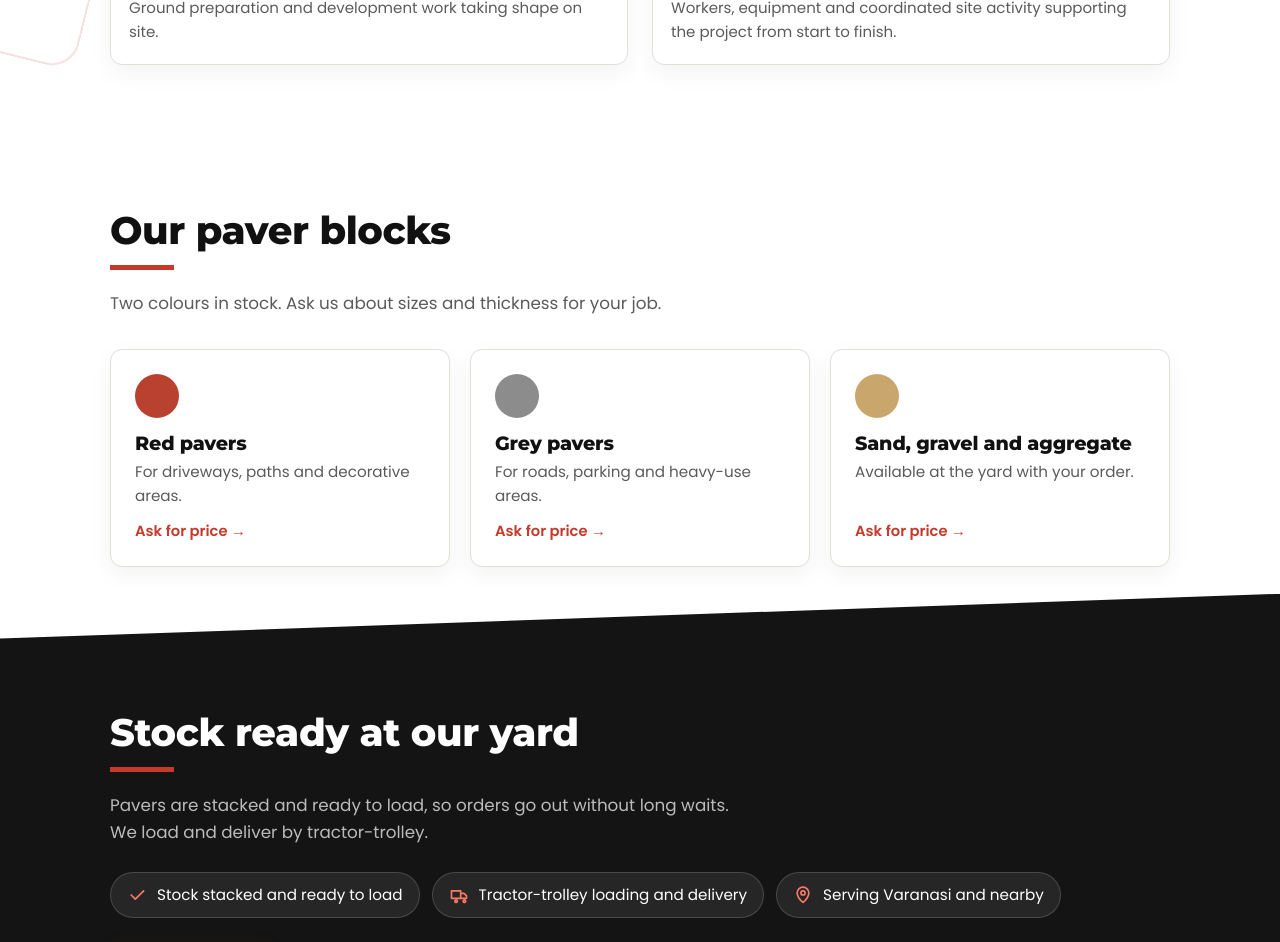
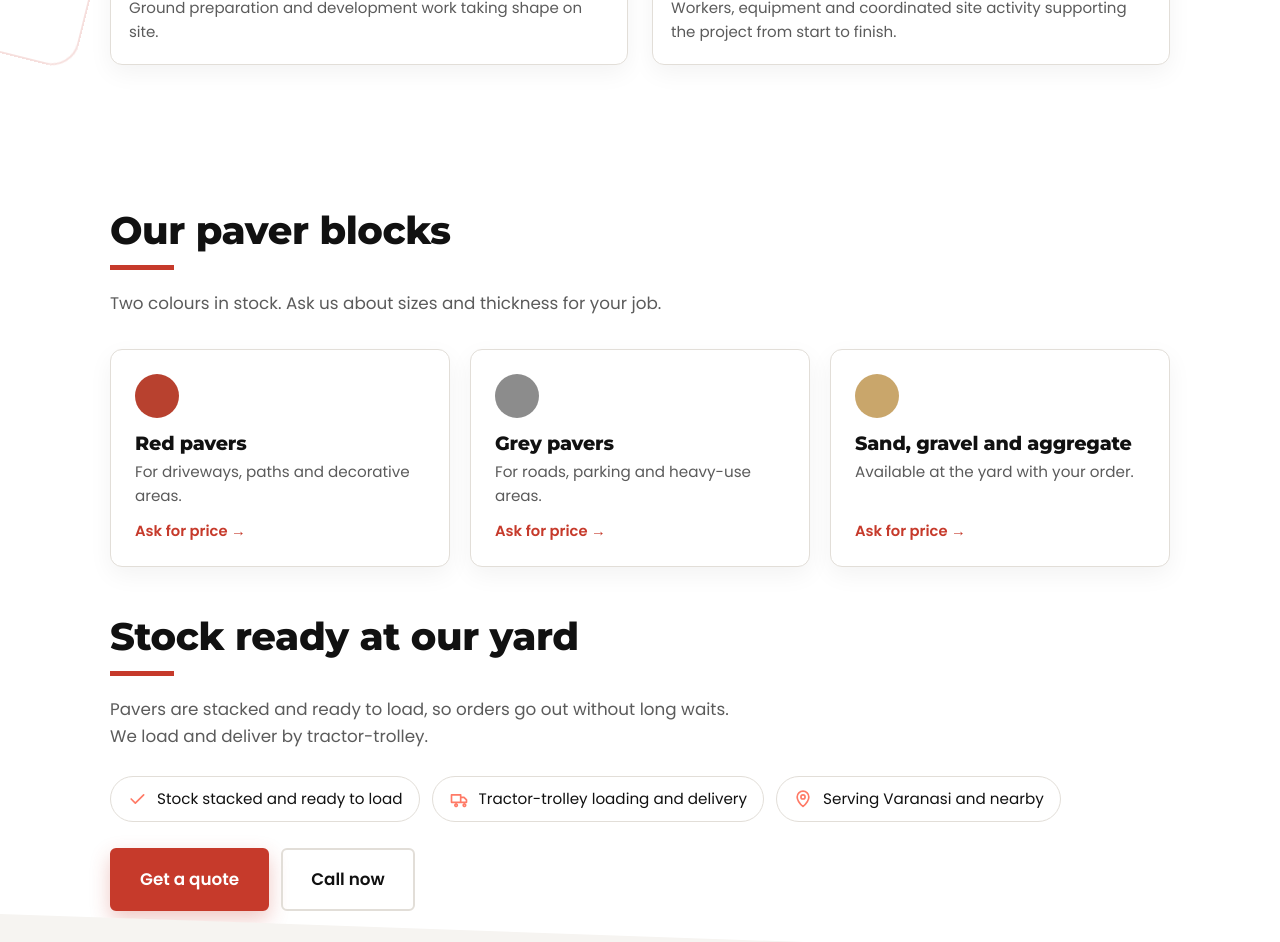
Before and after one commit to Amangitstart/Corewellinfra.in, a React (Vite) app: page / in a window 1280 px wide. Shown: the part 3680-4622 px from the top of the page. Built offline with nearby package versions, Linux system fonts and the light colour scheme; no server answers.

Commit message:
Align yard section with product layout

```diff
--- a/src/sections/YardSection.jsx
+++ b/src/sections/YardSection.jsx
@@ -3,7 +3,7 @@ import { site } from '../config/site.js';
 
 export default function YardSection() {
   return (
-    <section className="dark slant-t" id="yard">
+    <section className="yard" id="yard">
       <div className="wrap">
         <h2>{yardIntro.title}</h2>
         <p className="intro">{yardIntro.text}</p>
--- a/src/styles/sections.css
+++ b/src/styles/sections.css
@@ -81,7 +81,9 @@ footer{background:#0c0c0c;color:#999;text-align:center;padding:22px 0;font-size:
 /* slanted section edges */
 .slant-t{margin-top:-3.5vw;padding-top:calc(72px + 3.5vw);clip-path:polygon(0 3.5vw,100% 0,100% 100%,0 100%)}
 .slant-b{margin-top:-3.5vw;padding-top:calc(72px + 3.5vw);clip-path:polygon(0 0,100% 3.5vw,100% 100%,0 100%)}
-#products{position:relative;z-index:0}
+#products{position:relative;z-index:0;padding-bottom:24px}
+.yard{background:#fff;color:var(--ink);padding-top:24px;padding-bottom:48px}
+.yard .intro{color:var(--grey)}
 /* scroll reveal */
 .js .rv{opacity:0;transform:translateY(30px);transition:opacity .7s ease,transform .7s ease}
 .js .rv.in{opacity:1;transform:none}
--- a/src/styles/ux-features.css
+++ b/src/styles/ux-features.css
@@ -13,10 +13,11 @@
 .talk .btn{padding:10px 18px;font-size:.92rem}
 .talk .wa{background:#0f7b3c;border-color:#0f7b3c;color:#fff}
 .yfacts{list-style:none;display:flex;flex-wrap:wrap;gap:12px;margin:26px 0 0;padding:0}
-.yfacts li{display:flex;align-items:center;gap:10px;padding:10px 16px;border-radius:999px;background:rgba(255,255,255,.08);border:1px solid rgba(255,255,255,.16);color:#fff;font-size:.95rem}
+.yfacts li{display:flex;align-items:center;gap:10px;padding:10px 16px;border-radius:999px;background:#fff;border:1px solid var(--line);color:var(--ink);font-size:.95rem}
 .yfacts svg{width:20px;height:20px;flex:none;fill:none;stroke:#ff7a66;stroke-width:2;stroke-linecap:round;stroke-linejoin:round}
 .yact{display:flex;gap:12px;flex-wrap:wrap;margin-top:26px}
-.dark .btn.more{color:#fff;border-color:rgba(255,255,255,.7)}
+.yard .btn.more{color:var(--ink);border-color:var(--line)}
+.yard .btn.more:hover{background:var(--ink);color:#fff;border-color:var(--ink)}
 .dark .btn.more:hover{background:#fff;color:#111}
 header nav a.active{text-decoration:underline;text-decoration-color:var(--red);text-decoration-thickness:2px;text-underline-offset:8px}
 @media(max-width:700px){.yact .btn{flex:1;text-align:center}}
```
